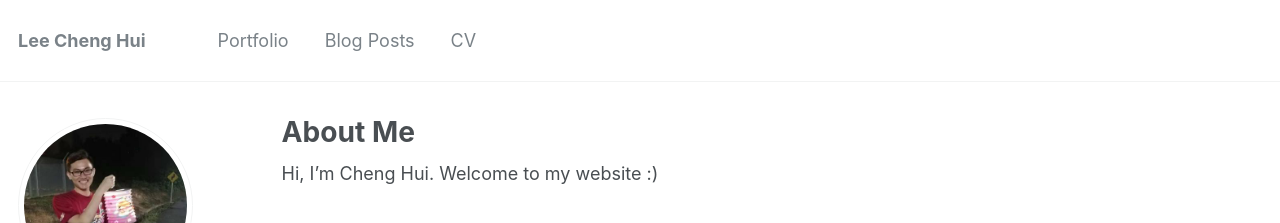
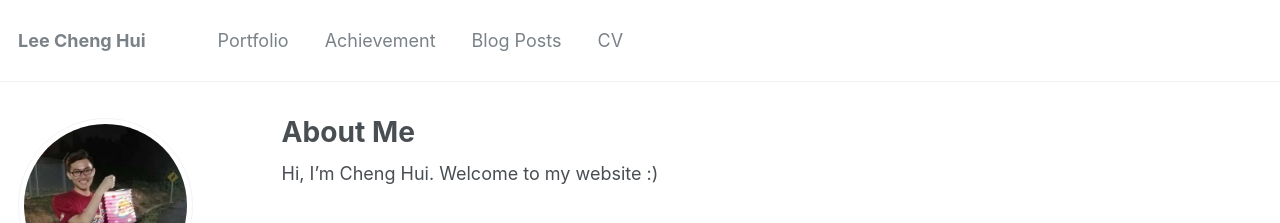
Before and after one commit to chenghui-lee/chenghui-lee.github.io, a Jekyll site: the page built from _pages/about.md, in a window 1280 px wide and 1374 px high. Shown: the top 223 px of the window. Built offline with Jekyll 4.4.1, drawn with Linux system fonts in a browser that asks for light colours.

Commit message:
Update navigation.yml

```diff
--- a/_data/navigation.yml
+++ b/_data/navigation.yml
@@ -2,6 +2,9 @@
 main:
   - title: "Portfolio"
     url: /portfolio/
+
+  - title: "Achievement"
+    url: /achievement/
 
   - title: "Blog Posts"
     url: /year-archive/
```
